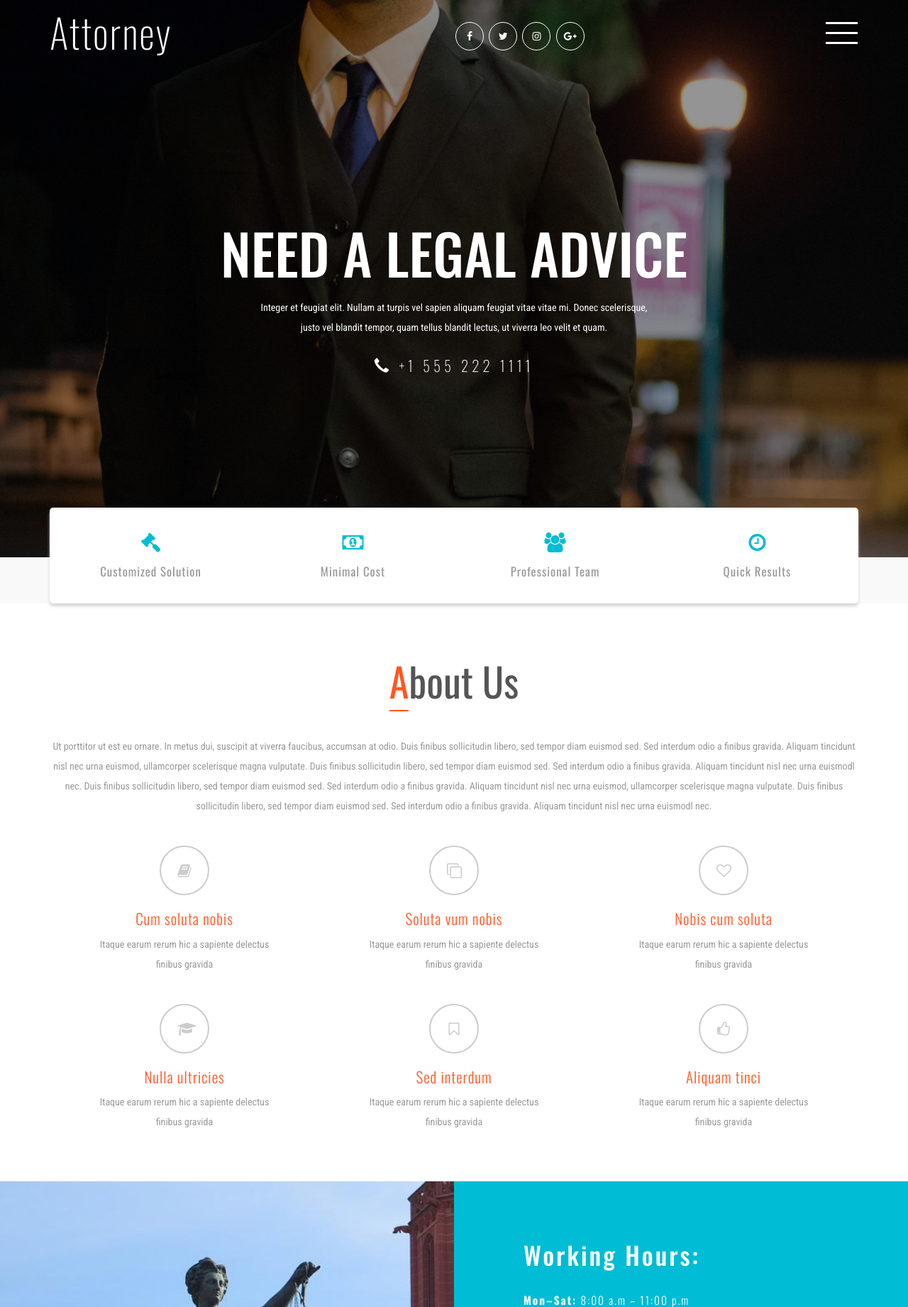
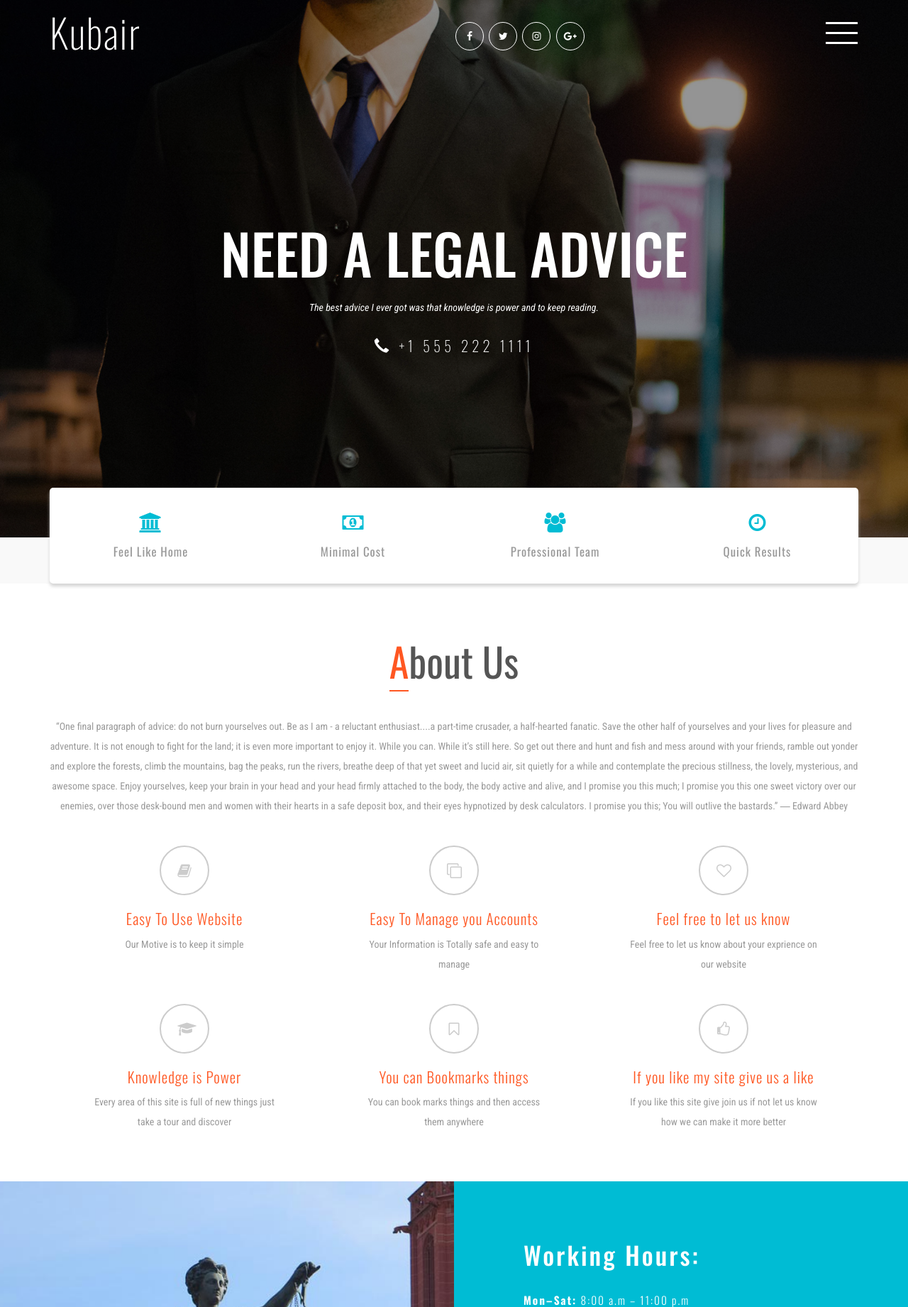
Before and after one commit to Kubair91/Kubair, a Django app: page / in a window 1280 px wide. Shown: the top 1841 px of the page at 71% size. Run offline with Django 3.2, Linux system fonts and the light colour scheme; some libraries are stand-ins or nearby versions.

Commit message:
Updated Menu Gallery Address

```diff
--- a/templates/base.html
+++ b/templates/base.html
@@ -2,7 +2,7 @@
 <!DOCTYPE html>
 <html lang="en">
 <head>
-<title>Attorney a Business Category Bootstrap Responsive Template | Portfolio :: w3layouts</title>
+<title>My First Fully Functional Django Based WEBSITE...</title>
 <meta name="viewport" content="width=device-width, initial-scale=1">
 <meta http-equiv="Content-Type" content="text/html; charset=utf-8" />
 <meta name="keywords" content="Attorney Responsive web template, Bootstrap Web Templates, Flat Web Templates, Android Compatible web template,
--- a/templates/index.html
+++ b/templates/index.html
@@ -2,7 +2,7 @@
 <!DOCTYPE html>
 <html lang="en">
 <head>
-<title>Attorney a Business Category Bootstrap Responsive Template | Home :: w3layouts</title>
+<title>My First Fully Functional Django Based WEBSITE...</title>
 <meta name="viewport" content="width=device-width, initial-scale=1">
 <meta http-equiv="Content-Type" content="text/html; charset=utf-8" />
 <meta name="keywords" content="Attorney Responsive web template, Bootstrap Web Templates, Flat Web Templates, Android Compatible web template,
@@ -102,4 +102,4 @@
     <!-- Placed at the end of the document so the pages load faster -->
     <script src="{% static 'js/bootstrap.js'%}"></script>
 </body>
-</html>x
+</html>
--- a/templates/snippts/Aboutus_home.html
+++ b/templates/snippts/Aboutus_home.html
@@ -4,40 +4,38 @@
 			<div class="w3ls-title">
 				<h3 class="agileits-title">About us</h3>
 			</div>
-			<p class="about-w3text">Ut porttitor ut est eu ornare. In metus dui, suscipit at viverra faucibus, accumsan at odio. Duis finibus sollicitudin libero, sed tempor diam euismod sed. Sed interdum odio a finibus gravida. Aliquam tincidunt nisl nec urna euismod, ullamcorper scelerisque magna vulputate.
-			 Duis finibus sollicitudin libero, sed tempor diam euismod sed. Sed interdum odio a finibus gravida. Aliquam tincidunt nisl nec urna euismodl nec.
-			 Duis finibus sollicitudin libero, sed tempor diam euismod sed. Sed interdum odio a finibus gravida. Aliquam tincidunt nisl nec urna euismod, ullamcorper scelerisque magna vulputate.
-			 Duis finibus sollicitudin libero, sed tempor diam euismod sed. Sed interdum odio a finibus gravida. Aliquam tincidunt nisl nec urna euismodl nec.</p>
+			<p class="about-w3text">“One final paragraph of advice: do not burn yourselves out. Be as I am - a reluctant enthusiast....a part-time crusader, a half-hearted fanatic. Save the other half of yourselves and your lives for pleasure and adventure. It is not enough to fight for the land; it is even more important to enjoy it. While you can. While it’s still here. So get out there and hunt and fish and mess around with your friends, ramble out yonder and explore the forests, climb the mountains, bag the peaks, run the rivers, breathe deep of that yet sweet and lucid air, sit quietly for a while and contemplate the precious stillness, the lovely, mysterious, and awesome space. Enjoy yourselves, keep your brain in your head and your head firmly attached to the body, the body active and alive, and I promise you this much; I promise you this one sweet victory over our enemies, over those desk-bound men and women with their hearts in a safe deposit box, and their eyes hypnotized by desk calculators. I promise you this; You will outlive the bastards.”
+― Edward Abbey</p>
 			<div class="services-row-agileinfo">
 				<div class="col-sm-4 col-xs-4 services-w3grid">
 					<span class="fa fa-book hi-icon" aria-hidden="true"></span>
-					<h5>Cum soluta nobis</h5>
-					<p>Itaque earum rerum hic a sapiente delectus finibus gravida</p>
+					<h5>Easy To Use Website</h5>
+					<p>Our Motive is to keep it simple</p>
 				</div>
 				<div class="col-sm-4 col-xs-4 services-w3grid">
 					<span class="fa fa-clone hi-icon" aria-hidden="true"></span>
-					<h5>Soluta vum nobis</h5>
-					<p>Itaque earum rerum hic a sapiente delectus finibus gravida</p>
+					<h5>Easy To Manage you Accounts</h5>
+					<p>Your Information is Totally safe and easy to manage</p>
 				</div>
 				<div class="col-sm-4 col-xs-4 services-w3grid">
 					<span class="fa fa-heart-o hi-icon" aria-hidden="true"></span>
-					<h5>Nobis cum soluta</h5>
-					<p>Itaque earum rerum hic a sapiente delectus finibus gravida</p>
+					<h5>Feel free to let us know </h5>
+					<p>Feel free to let us know about your exprience on our website</p>
 				</div>
 				<div class="col-sm-4 col-xs-4 services-w3grid">
 					<span class="fa fa-mortar-board hi-icon" aria-hidden="true"></span>
-					<h5>Nulla ultricies</h5>
-					<p>Itaque earum rerum hic a sapiente delectus finibus gravida</p>
+					<h5>Knowledge is Power</h5>
+					<p>Every area of this site is full of new things just take a tour and discover</p>
 				</div>
 				<div class="col-sm-4 col-xs-4 services-w3grid">
 					<span class="fa fa-bookmark-o hi-icon hi-icon" aria-hidden="true"></span>
-					<h5>Sed interdum</h5>
-					<p>Itaque earum rerum hic a sapiente delectus finibus gravida</p>
+					<h5>You can Bookmarks things</h5>
+					<p>You can book marks things and then access them anywhere </p>
 				</div>
 				<div class="col-sm-4 col-xs-4 services-w3grid">
 					<span class="fa fa-thumbs-o-up hi-icon" aria-hidden="true"></span>
-					<h5>Aliquam tinci</h5>
-					<p>Itaque earum rerum hic a sapiente delectus finibus gravida</p>
+					<h5>If you like my site give us a like</h5>
+					<p>If you like this site give join us if not let us know how we can make it more better</p>
 				</div>
 				<div class="clearfix"> </div>
 			</div>
--- a/templates/snippts/Home_banner.html
+++ b/templates/snippts/Home_banner.html
@@ -5,7 +5,7 @@
 			<div class="header">
 				<div class="container">
 					<div class="logo">
-						<h1><a href="index.html">Attorney</a></h1>
+						<h1><a href="{% url 'home' %}">Kubair</a></h1>
 					</div>
                         {% include 'snippts/menu.html' %}
 					<div class="social-w3licon">
@@ -27,7 +27,7 @@
 						<div class="block text main-agileits">
 							<span class="circleLight"></span>
 							<h3>Need a legal advice </h3>
-							<p>Integer et feugiat elit. Nullam at turpis vel sapien aliquam feugiat vitae vitae mi. Donec scelerisque, justo vel blandit tempor, quam tellus blandit lectus, ut viverra leo velit et quam. </p>
+                            <p><i>The best advice I ever got was that knowledge is power and to keep reading.</i></p>
 							<h6><span class="glyphicon glyphicon-earphone"></span> +1 555 222 1111 </h6>
 						</div>
 					</div>
--- a/templates/snippts/Mini_banner.html
+++ b/templates/snippts/Mini_banner.html
@@ -3,8 +3,8 @@
 		<div class="container">
 			<div class="wthree_banner_grids">
 				<div class="col-sm-3 col-xs-3 wthree_banner_grid">
-					<i class="fa fa-gavel" aria-hidden="true"></i>
-					<h4>customized solution</h4>
+					<i class="fa fa-bank" aria-hidden="true"></i>
+					<h4>feel like home</h4>
 				</div>
 				<div class="col-sm-3 col-xs-3 wthree_banner_grid">
 					<i class="fa fa-money" aria-hidden="true"></i>
--- a/templates/snippts/contactus_footer.html
+++ b/templates/snippts/contactus_footer.html
@@ -3,11 +3,11 @@
 		<div class="container">
 			<div class="col-md-8 w3agile_hire_left">
 				<h4>We are always ready to help you. There are many ways to contact us</h4>
-				<p>Excepteur sint occaecat cupidatat non proident, sunt.</p>
+				<p>Feel Free to contact anytime</p>
 			</div>
 			<div class="col-md-4 w3agile_hire_right">
-				<a href="mail.html" class="wthree-more w3more1 nina" data-text="hire me">
-					<span>h</span><span>i</span><span>r</span><span>e</span> <span>m</span><span>e</span>
+				<a href="mail.html" class="wthree-more w3more1 nina" data-text="Contact Us">
+					<span>C</span><span>o</span><span>n</span><span>t</span><span>a</span><span>c</span><span>t</span> <span>U</span><span>s</span>
 				</a>
 			</div>
 			<div class="clearfix"> </div>
--- a/templates/snippts/contactus_footerhome.html
+++ b/templates/snippts/contactus_footerhome.html
@@ -3,11 +3,11 @@
 		<div class="container">
 			<div class="col-md-8 w3agile_hire_left">
 				<h4>We are always ready to help you. There are many ways to contact us</h4>
-				<p>Excepteur sint occaecat cupidatat non proident, sunt.</p>
+				<p>Feel Free to contact anytime</p>
 			</div>
 			<div class="col-md-4 w3agile_hire_right">
-				<a href="mail.html" class="wthree-more w3more1 nina" data-text="hire me">
-					<span>h</span><span>i</span><span>r</span><span>e</span> <span>m</span><span>e</span>
+				<a href="mail.html" class="wthree-more w3more1 nina" data-text="Contact Us">
+					<span>C</span><span>o</span><span>n</span><span>t</span><span>a</span><span>c</span><span>t</span> <span>U</span><span>s</span>
 				</a>
 			</div>
 			<div class="clearfix"> </div>
--- a/templates/snippts/footer_home.html
+++ b/templates/snippts/footer_home.html
@@ -16,13 +16,19 @@
 					<input type="submit" value="">
 				</form>
 				<ul class="w3l_footer_nav">
-					<li><a href="index.html" >Home</a></li>
-					<li><a href="about.html">About</a></li>
-					<li><a href="portfolio.html">Portfolio</a></li>
-					<li><a href="icons.html">Web Icons</a></li>
-					<li><a href="mail.html">Mail Us</a></li>
+					<li><a href={% url 'home' %}>Home</a></li>
+					<li><a href={% url 'Advises' %}>Advice</a></li>
+					<li><a href={% url 'Gallery' %}>Gallery</a></li>
+
+                     {% if user.is_authenticated %}
+
+                                    <li><a href={% url 'logout' %} >Logout Now</a></li>
+                                {% else %}
+                                    <li><a href={% url 'login' %} >Sign In</a></li>
+                                    <li><a href={% url 'signup' %} >Register</a></li>
+                                {% endif %}
 				</ul>
-				<p>© 2017 Attorney. All Rights Reserved | Design by <a href="https://w3layouts.com/" target="_blank">w3layouts</a></p>
+                <p>© 2017 Kubair. All Rights Reserved | Design and Developed by <a href="#" target="_blank"><b><i>Aman Upadhyay(Kubair)</i></b></a></p>
 			</div>
 			<div class="clearfix"> </div>
 		</div>
--- a/templates/snippts/header.html
+++ b/templates/snippts/header.html
@@ -6,7 +6,7 @@
 			<div class="header">
 				<div class="container">
 					<div class="logo">
-						<h1><a href="home">Attorney</a></h1>
+						<h1><a href={% url 'home' %}>Kubair</a></h1>
 					</div>
 					{% include 'snippts/menu.html' %}
 					<div class="social-w3licon">
--- a/templates/snippts/header_name.html
+++ b/templates/snippts/header_name.html
@@ -2,7 +2,7 @@
 {% load static %}
 <div class="banner-w3lstext agileits-w3layouts">
 				<ol class="breadcrumb">
-					<li><a href="index.html">Home</a></li>
-					<li class="active">Portfolio</li>
+					<li><a href={% url 'home' %}>Home</a></li>
+					<li class="active">...</li>
 				</ol>
 			</div>
--- a/templates/snippts/menu.html
+++ b/templates/snippts/menu.html
@@ -3,7 +3,7 @@
 						<a href="#" class="navicon"></a>
 						<div class="toggle">
 							<ul class="toggle-menu">
-								<li><a href="home"> Home</a></li>
+								<li><a href={% url 'home' %}> Home</a></li>
 
 								<li><a href={% url 'Advises' %}> Advises</a></li>
 
--- a/templates/snippts/testimonials.html
+++ b/templates/snippts/testimonials.html
@@ -14,8 +14,7 @@
 						</div>
 						<div class="col-xs-8 agileinfo_testimonials_right">
 							<div class="agileits_testimonials_right_grid">
-								<p>Donec euismod consequat mi, pretium volutpat nibh tempor nec.
-									Quisque id justo sagittis iaculis.</p>
+								<p>...................</p>
 							</div>
 						</div>
 						<div class="clearfix"> </div>
@@ -23,8 +22,7 @@
 					<div class="w3ls_testimonial_grid_left_grid w3l_testimonial_grid_left_grid">
 						<div class="col-xs-8 agileinfo_testimonials_right agileits_w3layouts_farm_man">
 							<div class="agileits_testimonials_right_grid w3_testimonials_right_grid">
-								<p>Cras et sapien vitae leo egestas fermentum. Sed condimentum dolor a quam
-									egestas commodo.</p>
+								<p>..................................</p>
 							</div>
 						</div>
 						<div class="col-xs-4 agileinfo_testimonials_left">
@@ -37,9 +35,7 @@
 				</div>
 				<div class="col-md-6 wthree_testimonial_grid_right">
 					<h3><span>500+ </span>projects Completed <br>Successfully</h3>
-					<p>Pellentesque magna quam, rutrum a luctus quis, ultrices eget metus.
-						Curabitur ornare pulvinar erat, non commodo velit venenatis nec.
-						Phasellus at malesuada sem, porta volutpat turpis.</p>
+					<p>Dont Know When Why and How..............</p>
 				</div>
 				<div class="clearfix"> </div>
 			</div>
--- a/templates/snippts/workinghours.html
+++ b/templates/snippts/workinghours.html
@@ -10,7 +10,8 @@
 			</h5>
 			<!-- Stats -->
 			<div class="stats-info agileits-w3layouts">
-				<h3>Nulla ultricies nunc et lorem semper quis accumsan dui aliquam aucibus sagittis placerat quis accumsan</h3>
+				<h2>Just for fun Nothing Real...
+                Checking does my Jquery Works or not</h2>
 				<div class="col-sm-4 col-xs-4 stats-grid">
 					<div class='numscroller numscroller-big-bottom' data-slno='1' data-min='0' data-max='57000' data-delay='.5' data-increment="5">57000</div>
 					<h6>Happy Clients</h6>
```
Also changed, not shown: other parts of templates/snippts/menu.html (+1 -1 lines), templates/snippts/footer.html (+13 -8 lines).
